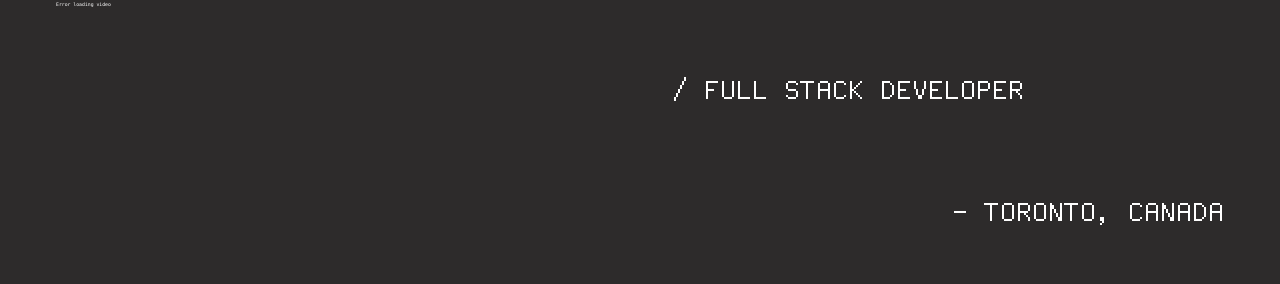
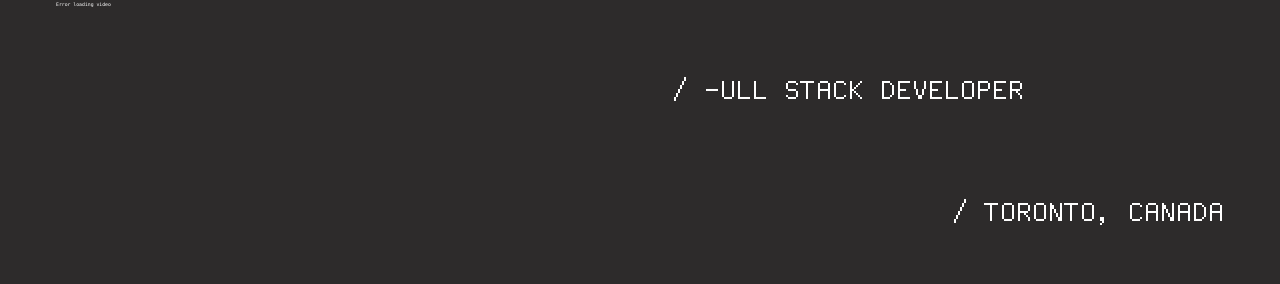
Before and after one commit to SobczakL/portfolio-24, a React (Vite) app: page / in a window 1280 px wide. Shown: the part 273-557 px from the top of the page. Built offline with nearby package versions, Linux system fonts and the light colour scheme.

Commit message:
updated logic

```diff
--- a/src/components/content/AboutContent.jsx
+++ b/src/components/content/AboutContent.jsx
@@ -33,46 +33,33 @@ export default function AboutContent() {
     //Find at what random int can we start rendering content
     //given the length of each placeholder line.
 
-    const findRandomIndex = (placeholder, word) => {
-        if (word.length > placeholder.length) {
-            return null
-        }
+    const [placeholderText, setPlaceholderText] = useState(createPlaceholderBinary(content))
 
-        const maxStart = placeholder.length - word.length;
-
-        const randomIndex = Math.floor(Math.random() * (maxStart + 1))
-
-        return randomIndex
-    }
-
-
-
-
-    const [placeholderText, setPlaceholderText] = useState(createPlaceholderBinary(content))
     useEffect(() => {
-        content.map((sentence, index) => {
+        const intervalIDs = content.map((sentence, index) =>
+            setInterval(() => {
                 setPlaceholderText((prevTexts) => {
                     const newTexts = [...prevTexts]
                     const currentPlaceholder = newTexts[index];
                     const newPlaceholder = currentPlaceholder.split("");
-                const randomIndex = findRandomIndex(currentPlaceholder, newPlaceholder)
+                    const randomIndex = Math.floor(
+                        Math.random() * currentPlaceholder.length
+                    );
+
                     if (newPlaceholder[randomIndex] !== sentence[randomIndex]) {
                         newPlaceholder[randomIndex] = sentence[randomIndex];
                         newTexts[index] = newPlaceholder.join("");
                     }
 
                     return newTexts;
+                });
+            }, 30)
+        );
 
-
-            })
-
-        })
-
+        return () => {
+            intervalIDs.forEach(clearInterval);
+        };
     }, []);
-
-    console.log(placeholderText[0])
-    console.log(content[0].split(" ")[0])
-    console.log(findRandomIndex(placeholderText[0], content[0].split(" ")[0]))
 
     return (
         <div className="space-y-10 h-fit">
```
Lines whose indentation alone changed are shown as unchanged.
